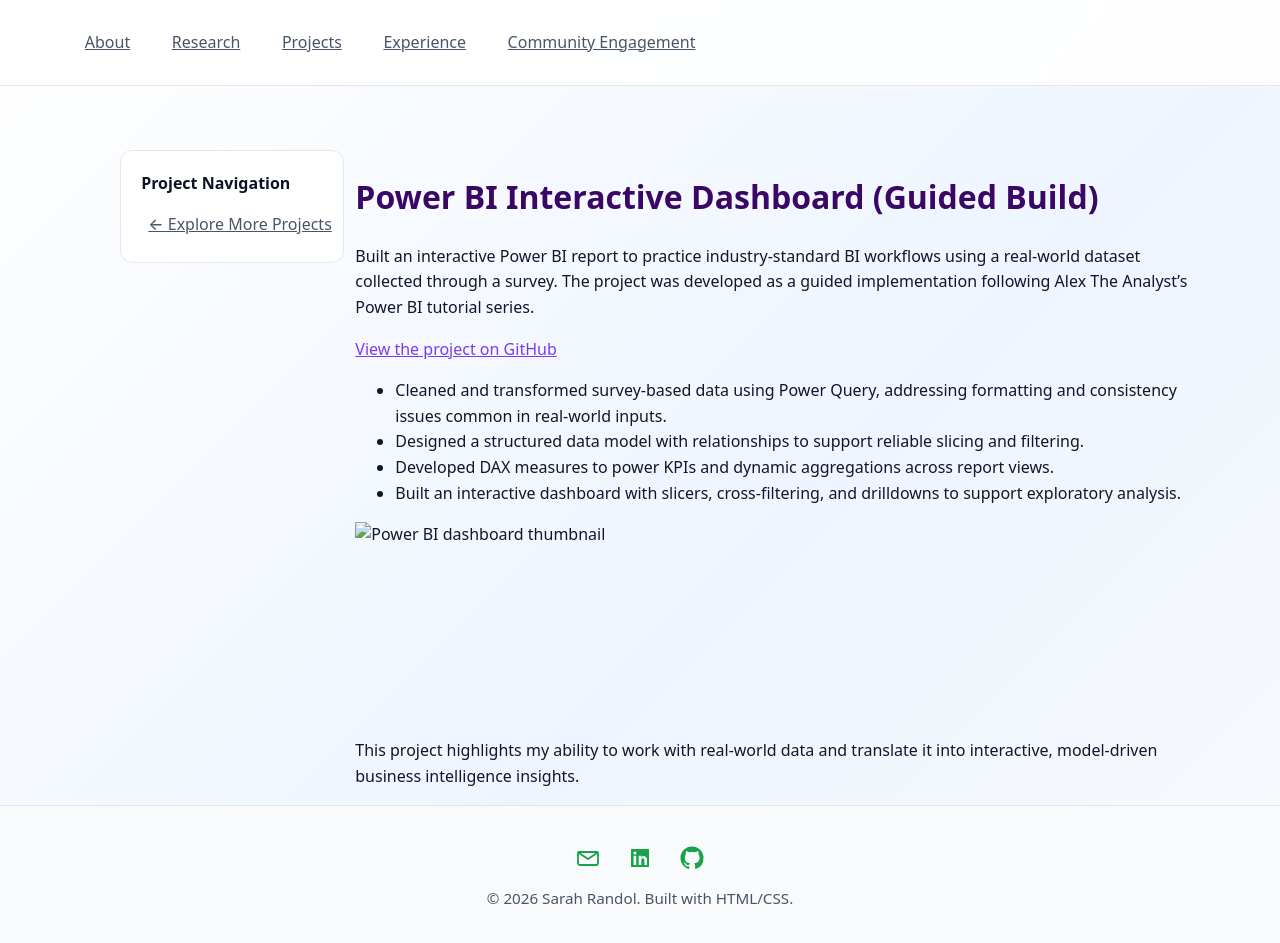
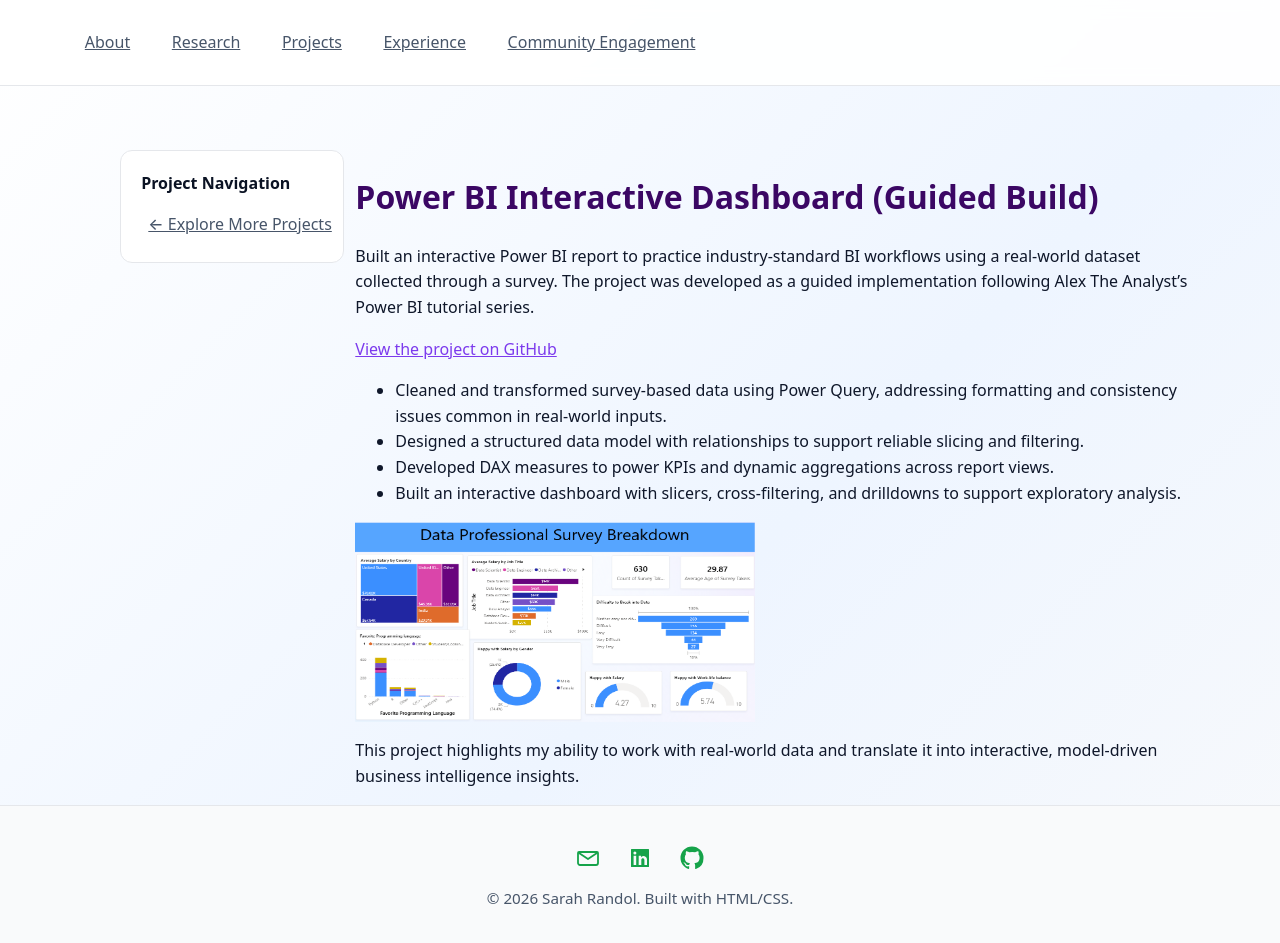
Before and after one commit to SARAH-GAKII/sarah-gakii.github.io, a Jekyll site: the page built from projects/power-bi-interactive-dashboard.md, in a window 1280 px wide and 975 px high. Shown: the top 943 px of the window. Built offline with Jekyll 4.4.1, drawn with Linux system fonts in a browser that asks for light colours.

Commit message:
Update power-bi-interactive-dashboard.md

```diff
--- a/projects/power-bi-interactive-dashboard.md
+++ b/projects/power-bi-interactive-dashboard.md
@@ -23,7 +23,7 @@
 - Developed DAX measures to power KPIs and dynamic aggregations across report views.
 - Built an interactive dashboard with slicers, cross-filtering, and drilldowns to support exploratory analysis.
 
-<img width="400" height="200" alt="Power BI dashboard thumbnail" src="assets/powerbi-dashboard-thumbnail.png" />
+<img width="400" height="200" alt="Power BI dashboard thumbnail" src="{{ '/assets/powerbi-dashboard-thumbnail.png' | relative_url }}" />
 
 This project highlights my ability to work with real-world data and translate it into interactive, model-driven business intelligence insights.
 
```
